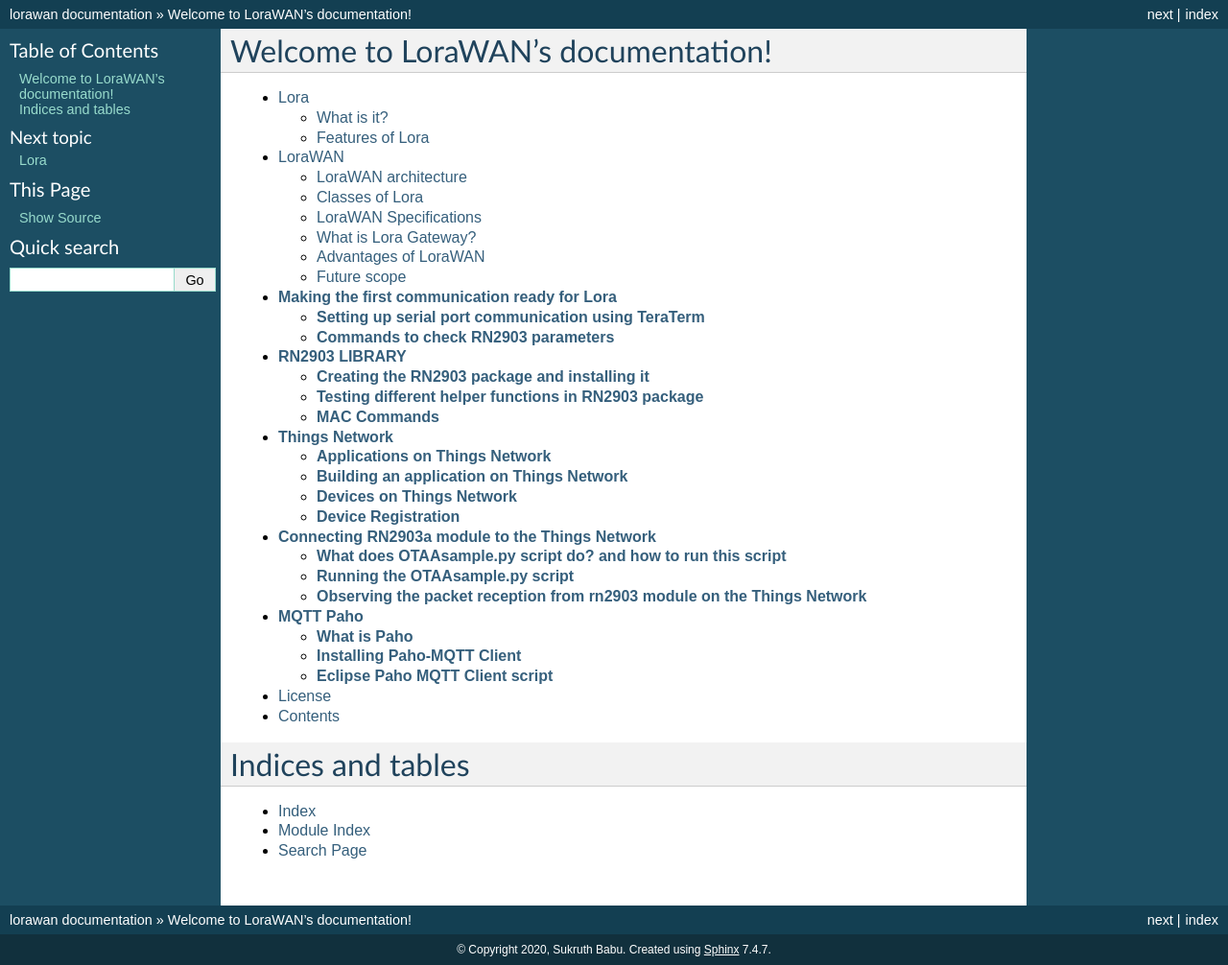
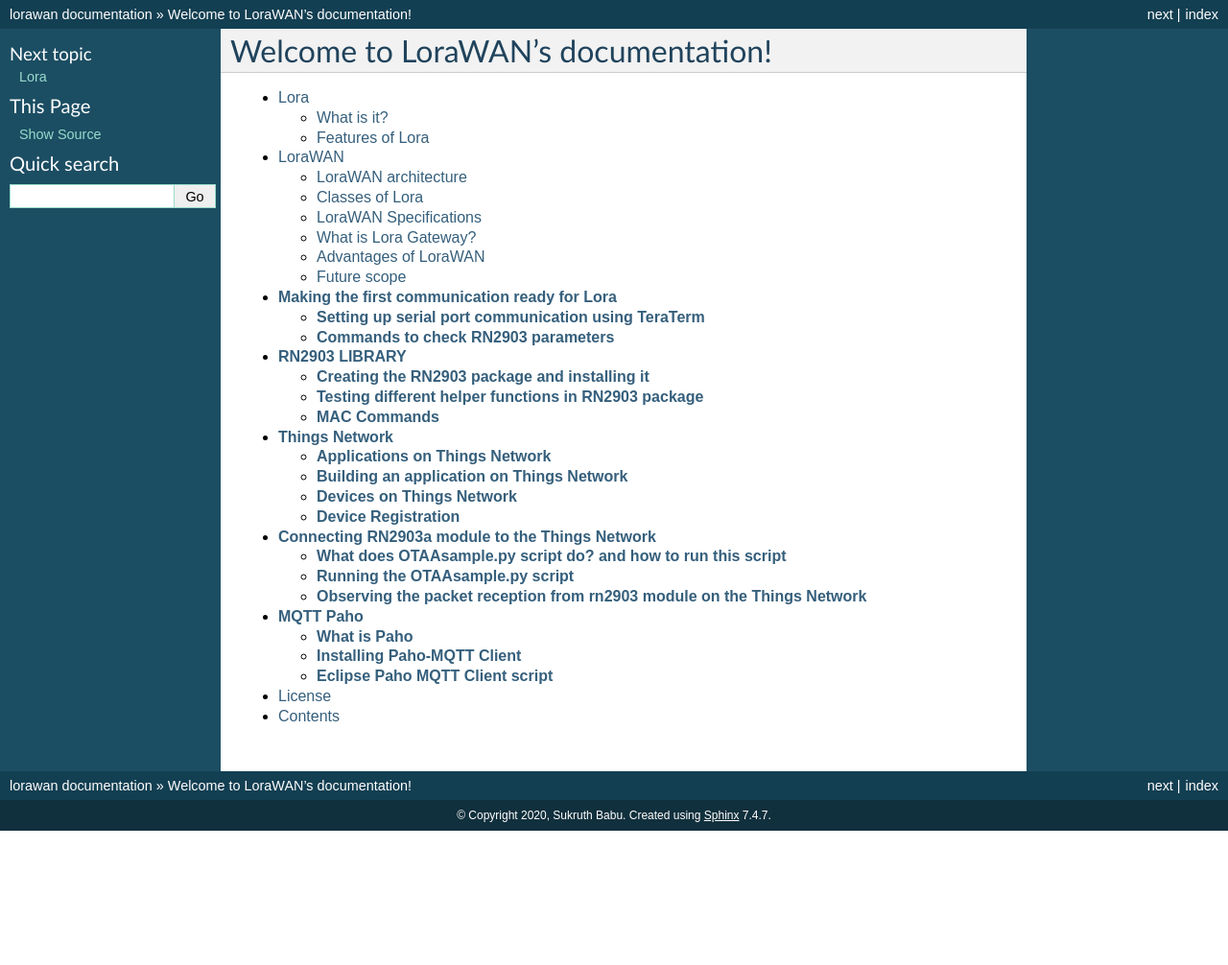
Before and after one commit to ANRGUSC/lorawandocs, a Sphinx documentation site: the page built from docs/source/index.rst, in a window 1280 px wide. Shown: the whole page at 96% size. Built offline with Sphinx 7.4.7, drawn with Linux system fonts in a browser that asks for light colours; after the commit the page ends 900 px from its top, so only the background shows below that.

Commit message:
first commit

```diff
--- a/docs/source/index.rst
+++ b/docs/source/index.rst
@@ -14,11 +14,3 @@
    mqttpaho
    license
    contents
-
-
-Indices and tables
-==================
-
-* :ref:`genindex`
-* :ref:`modindex`
-* :ref:`search`
--- a/docs/source/thingsnetwork.rst
+++ b/docs/source/thingsnetwork.rst
@@ -1,7 +1,7 @@
 **Things Network**
 ==================
 
-The contents of this page has been referred from the Things Network website. The **link** to the websie is `Things Network <https://www.thethingsnetwork.org/docs/applications/>`_ .
+The contents of this page has been referred from the Things Network website. The **link** to the website is `Things Network <https://www.thethingsnetwork.org/docs/applications/>`_ .
 
 **Applications on Things Network**
 ++++++++++++++++++++++++++++++++++
```
